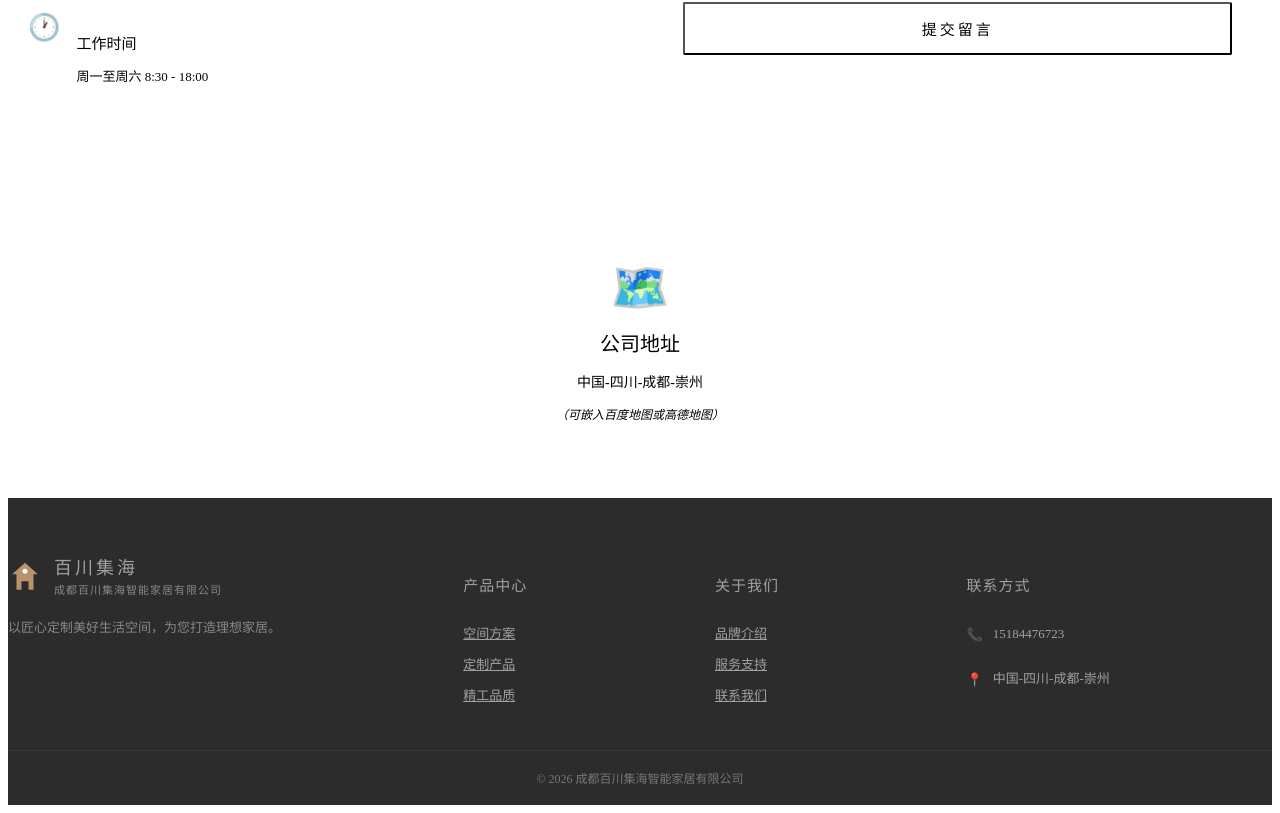
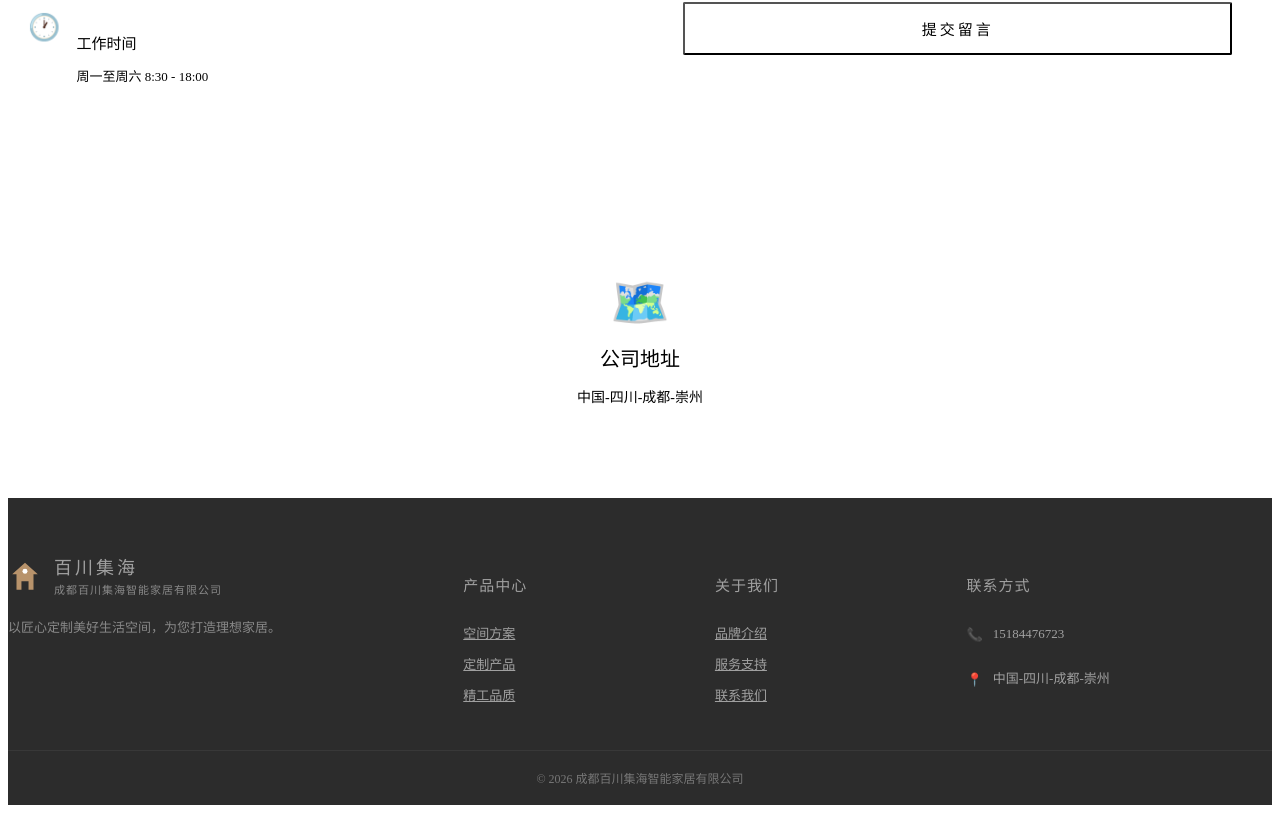
Before and after one commit to huangjiedy01-stack/baichuanjihai.com, a Vue app: page /contact in a window 1280 px wide. Shown: the part 698-1511 px from the top of the page. Built offline with nearby package versions, Linux system fonts and the light colour scheme; the HTML template or start-up script is replaced by a standard one.

Commit message:
remove-map-hint-text

```diff
--- a/src/views/Contact.vue
+++ b/src/views/Contact.vue
@@ -98,7 +98,6 @@
           <span>🗺️</span>
           <h3>公司地址</h3>
           <p>中国-四川-成都-崇州</p>
-          <p class="map-hint">（可嵌入百度地图或高德地图）</p>
         </div>
       </div>
     </section>
```
